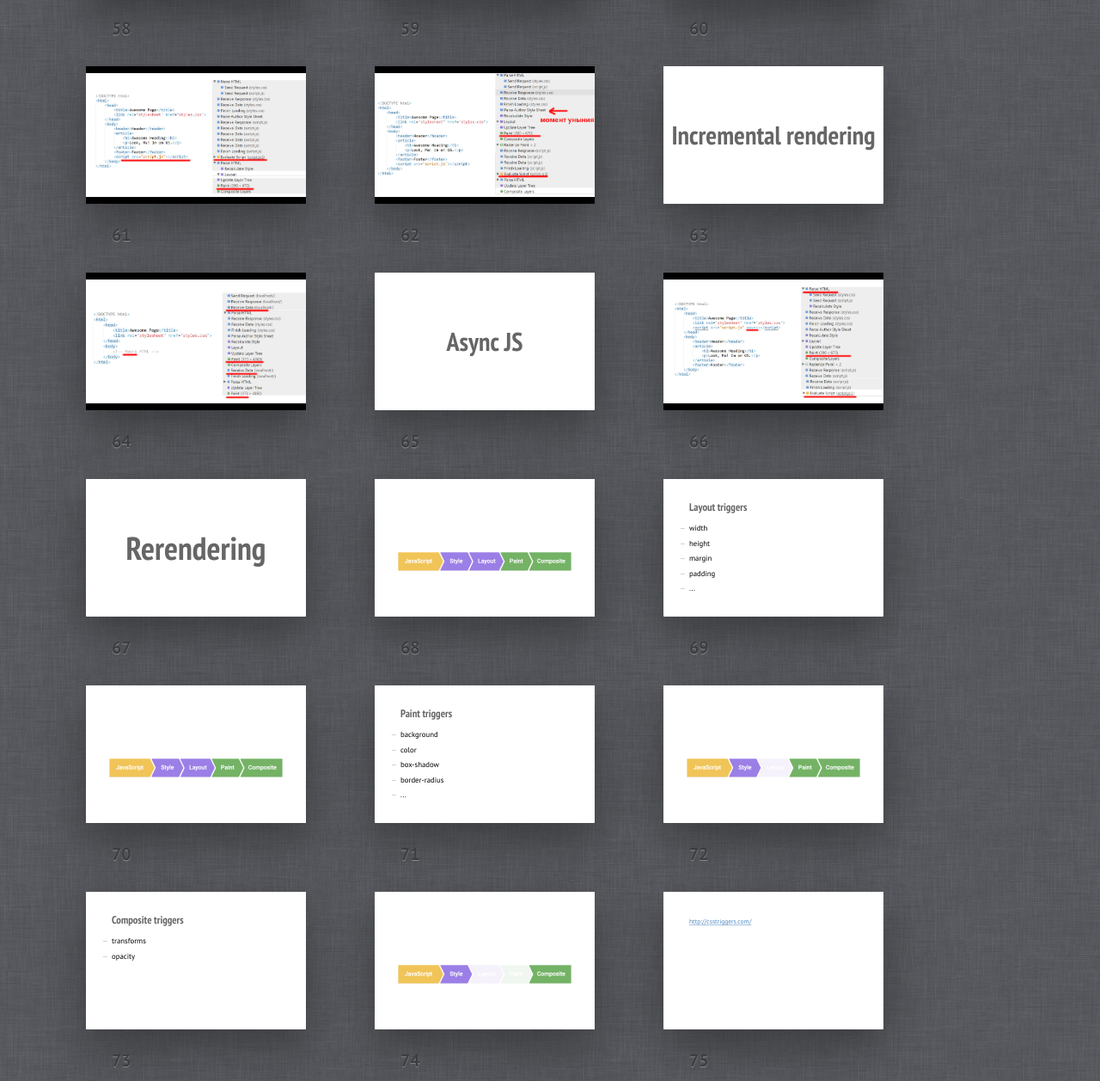
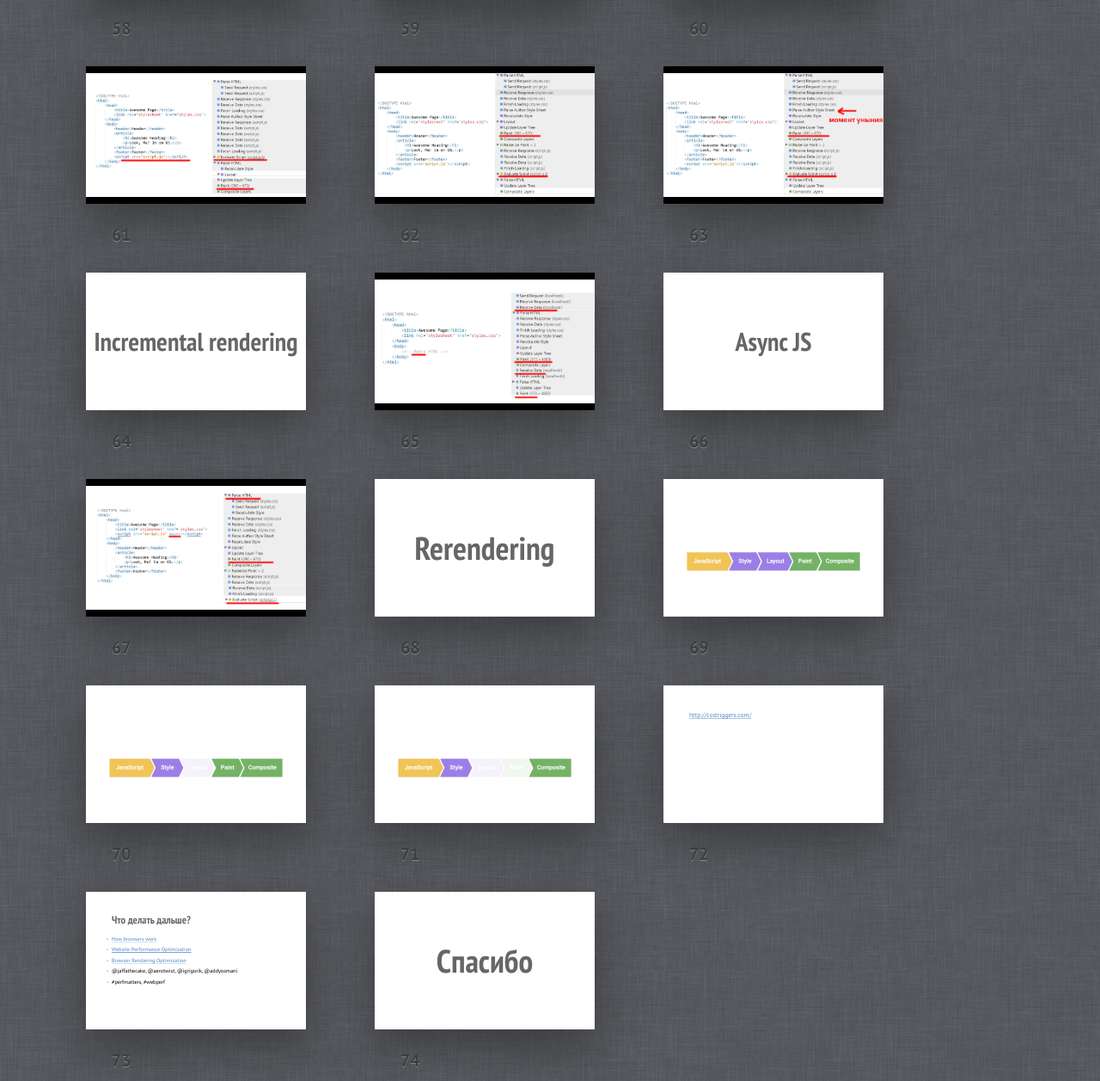
Before and after one commit to SakerONE/web-and-rendering-performance, a website: page index.html in a window 1280 px wide. Shown: the part 4903-6160 px from the top of the page at 86% size. Drawn offline with Linux system fonts and the light colour scheme.

Commit message:
add some slides

```diff
--- a/index.html
+++ b/index.html
@@ -180,7 +180,7 @@
 				position: absolute;
 				  border: 3px solid red;
 				  top: 204px;
-				  left: 166px;
+				  left: 160px;
 				  width: 454px;
 				  height: 126px;
 			}
@@ -419,6 +419,9 @@
 		<img src="images/js-ex3.jpg"  alt="">
 	</div></article>
 	<article class="slide cover w"><div>
+		<img src="images/ex-js4-1.jpg"  alt="">
+	</div></article>
+	<article class="slide cover w"><div>
 		<img src="images/ex-js4.jpg"  alt="">
 	</div></article>
 	<article class="slide shout less-header"><div>
@@ -439,7 +442,7 @@
 	<article class="slide cover"><div>
 		<img src="images/r-steps.jpg" alt="">
 	</div></article>
-	<article class="slide x-fs" lang="ru"><div>
+<!-- 	<article class="slide x-fs" lang="ru"><div>
 		<h2>Layout triggers</h2>
 		<ul>
 			<li>width</li>
@@ -452,7 +455,8 @@
 	<article class="slide cover"><div>
 		<img src="images/r-steps.jpg" alt="">
 	</div></article>
-	<article class="slide x-fs" lang="ru"><div>
+	 -->
+<!-- 	 <article class="slide x-fs" lang="ru"><div>
 		<h2>Paint triggers</h2>
 		<ul>
 			<li>background</li>
@@ -461,17 +465,17 @@
 			<li>border-radius</li>
 			<li>...</li>
 		</ul>
-	</div></article>
+	</div></article> -->
 	<article class="slide cover"><div>
 		<img src="images/r-steps2.jpg" alt="">
 	</div></article>
-	<article class="slide x-fs" lang="ru"><div>
-		<h2>Composite triggers</h2>
-		<ul>
-			<li>transforms</li>
-			<li>opacity</li>
-		</ul>
-	</div></article>
+<!-- 	<article class="slide x-fs" lang="ru"><div>
+	<h2>Composite triggers</h2>
+	<ul>
+		<li>transforms</li>
+		<li>opacity</li>
+	</ul>
+</div></article> -->
 	<article class="slide cover"><div>
 		<img src="images/r-steps3.jpg" alt="">
 	</div></article>
```
Also changed, not shown: images/ex-js4-1.jpg (added).
